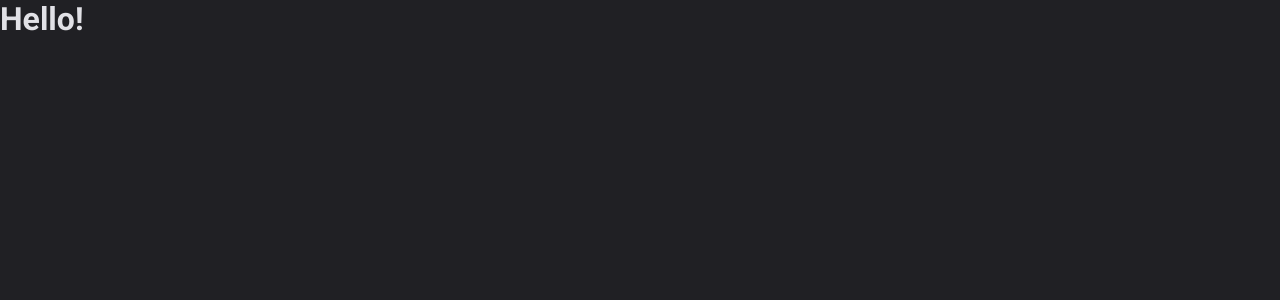
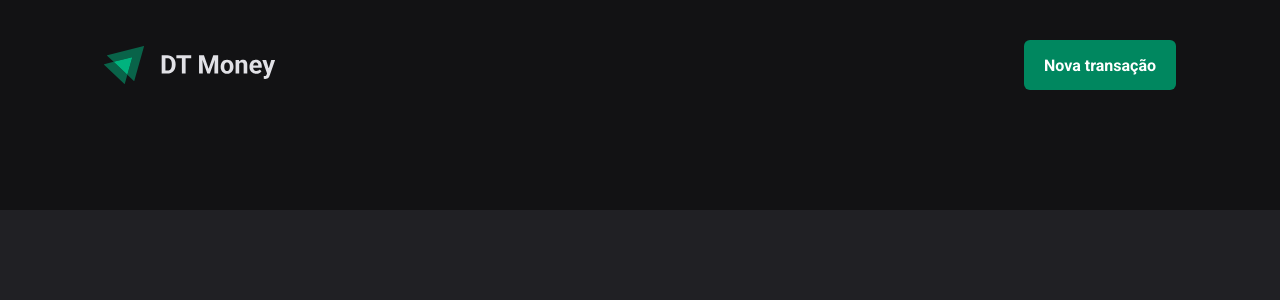
Before and after one commit to KaikySantos/dtmoney2.0, a React (Vite) app: page / in a window 1280 px wide. Shown: the top 300 px of the page. Built offline with nearby package versions, Linux system fonts and the light colour scheme.

Commit message:
feat: component - header

```diff
--- a/src/App.tsx
+++ b/src/App.tsx
@@ -1,4 +1,5 @@
 import { ThemeProvider } from "styled-components"
+import { Transactions } from "./pages/Transactions"
 import { GlobalStyle } from "./styles/global"
 import { defaultTheme } from "./styles/themes/default"
 
@@ -7,7 +8,7 @@
     <ThemeProvider theme={defaultTheme}>
       <GlobalStyle />
 
-      <h1>Hello!</h1>
+      <Transactions />
     </ThemeProvider>
   )
 }
--- /dev/null
+++ b/src/components/Header/index.tsx
@@ -0,0 +1,15 @@
+import { HeaderContainer, HeaderContent, NewTransactionButton } from "./styles";
+
+import logoImg from "../../assets/logo.svg";
+
+export function Header() {
+  return (
+    <HeaderContainer>
+      <HeaderContent>
+        <img src={logoImg} alt="" />
+
+        <NewTransactionButton>Nova transação</NewTransactionButton>
+      </HeaderContent>
+    </HeaderContainer>
+  )
+}
--- /dev/null
+++ b/src/components/Header/styles.ts
@@ -0,0 +1,33 @@
+import styled from "styled-components";
+
+export const HeaderContainer = styled.header`
+  background: ${props => props.theme["gray-900"]};
+  padding: 2.5rem 0 7.5rem;
+`;
+
+export const HeaderContent = styled.div`
+  width: 100%;
+  max-width: 1120px;
+  margin: 0 auto;
+  padding: 0 1.5rem;
+
+  display: flex;
+  justify-content: space-between;
+  align-items: center;
+`
+
+export const NewTransactionButton = styled.button`
+  height: 50px;
+  border: 0;
+  background: ${props => props.theme["green-500"]};
+  color: ${props => props.theme.white};
+  font-weight: bold;
+  padding: 0 1.25rem;
+  border-radius: 6px;
+  cursor: pointer;
+
+  &:hover {
+    background: ${props => props.theme["green-700"]};
+    transition: background-color 0.5s;
+  }
+`
--- /dev/null
+++ b/src/pages/Transactions/index.tsx
@@ -0,0 +1,9 @@
+import { Header } from "../../components/Header";
+
+export function Transactions() {
+  return (
+    <div>
+      <Header />
+    </div>
+  )
+}
```
Also changed, not shown: src/assets/logo.svg (added), src/pages/Transactions/styles.ts (added).
